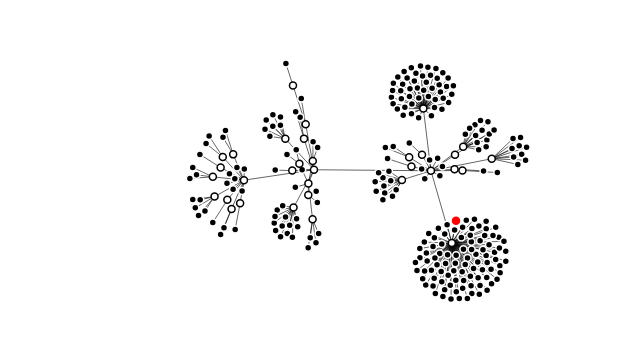
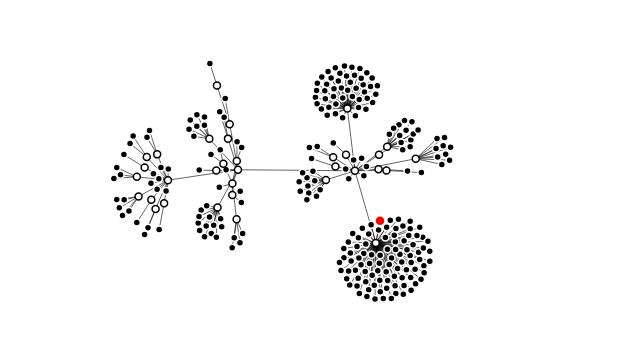
Before and after one commit to UTorontoDataScience/dsi-network, a React (Create React App) app in the folder react/: page / in a window 1280 px wide. Shown: the part 170-510 px from the top of the page, without its empty margins (244-884 px from the left). Built offline with nearby package versions, Linux system fonts and the light colour scheme.

Commit message:
add material ui, basic grid layout to charts page

```diff
--- a/react/package.json
+++ b/react/package.json
@@ -3,6 +3,9 @@
   "version": "0.1.0",
   "private": true,
   "dependencies": {
+    "@emotion/react": "^11.7.1",
+    "@emotion/styled": "^11.6.0",
+    "@mui/material": "^5.2.7",
     "@types/d3-force": "^3.0.3",
     "@types/d3-hierarchy": "^3.0.2",
     "@types/d3-interpolate": "^3.0.1",
@@ -19,6 +22,7 @@
     "react": "^17.0.2",
     "react-dom": "^17.0.2",
     "react-scripts": "5.0.0",
+    "typeface-roboto": "^1.1.13",
     "typescript": "^4.5.4",
     "web-vitals": "^2.1.2"
   },
--- a/react/src/Pages/ChartPage/ChartPage.tsx
+++ b/react/src/Pages/ChartPage/ChartPage.tsx
@@ -1,4 +1,5 @@
 import React, { useEffect, useState } from 'react';
+import { Grid } from '@mui/material';
 import getModel, {
     Campus,
     HydratedLink,
@@ -21,14 +22,9 @@ const ChartPage: React.FC<{}> = () => {
     }, []);
 
     return (
-        <div
-            style={{
-                display: 'flex',
-                alignItems: 'center',
-                justifyContent: 'center',
-            }}
-        >
+        <Grid container>
             {/* <PackChart /> */}
+            <Grid item xs={9}>
                 {model && links && (
                     <ForceGraph
                         links={links}
@@ -40,7 +36,9 @@ const ChartPage: React.FC<{}> = () => {
                         rootModelType="campus"
                     />
                 )}
-        </div>
+            </Grid>
+            <Grid item xs={9}></Grid>
+        </Grid>
     );
 };
 
--- a/react/src/index.tsx
+++ b/react/src/index.tsx
@@ -1,9 +1,15 @@
 import React from 'react';
 import ReactDOM from 'react-dom';
 import { ChartPage } from './Pages';
+import 'typeface-roboto';
+import { Container } from '@mui/material';
 
 const App: React.FC = () => {
-    return <ChartPage />;
+    return (
+        <Container>
+            <ChartPage />
+        </Container>
+    );
 };
 
 ReactDOM.render(<App />, document.getElementById('root'));
```
Also changed, not shown: 1 other file (tests, documents, lock files or other folders). Lines whose indentation alone changed are shown as unchanged.
